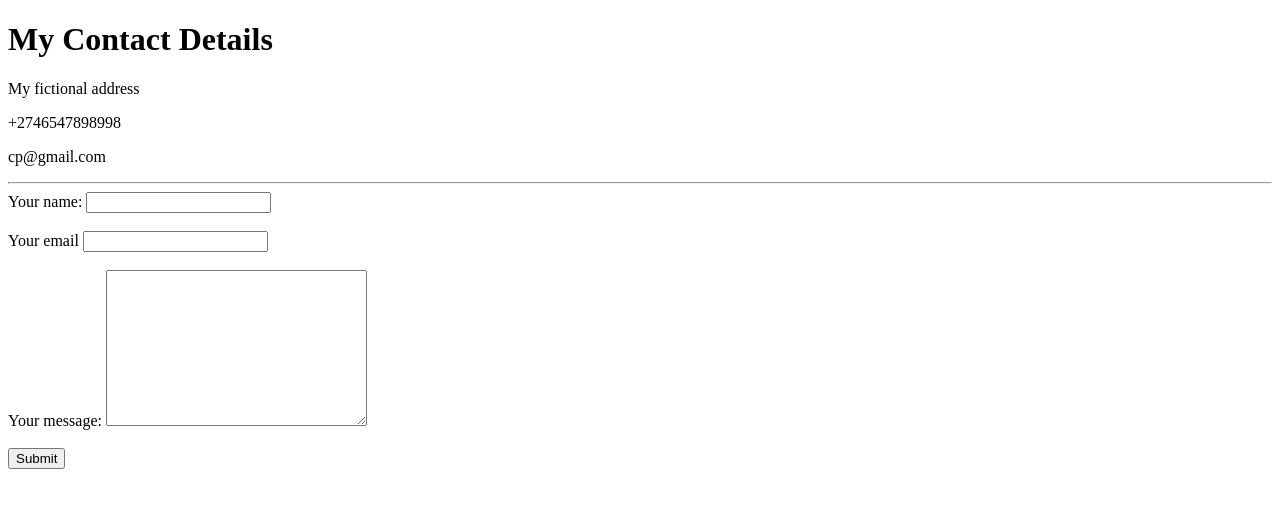
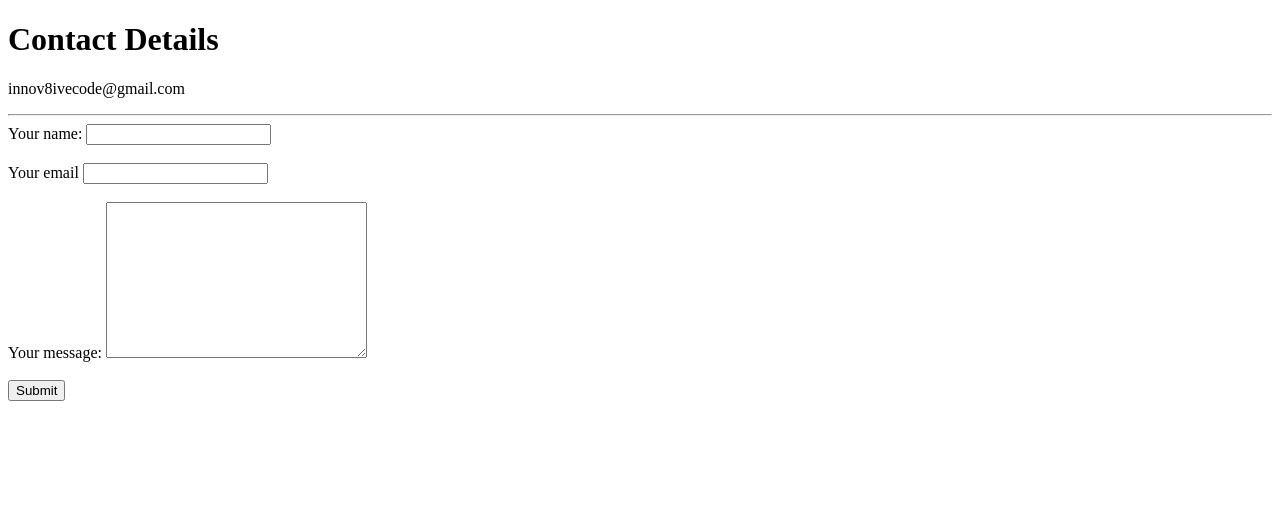
Before and after one commit to innov8ivecoder/cv, a plain HTML site: page contact-me.html in a window 1280 px wide. Drawn offline with Linux system fonts and the light colour scheme.

Commit message:
Update contact-me.html

```diff
--- a/contact-me.html
+++ b/contact-me.html
@@ -9,10 +9,8 @@
 </head>
 
 <body>
-  <h1>My Contact Details</h1>
-  <p>My fictional address</p>
-  <p>+2746547898998</p>
-  <p>cp@gmail.com</p>
+  <h1>Contact Details</h1>
+  <p>innov8ivecode@gmail.com</p>
   <hr>
   <form class="" action="mailto:innov8ivecode@gmail.com" method="post" enctype="text/plain">
     <label for="">Your name:</label>
```
